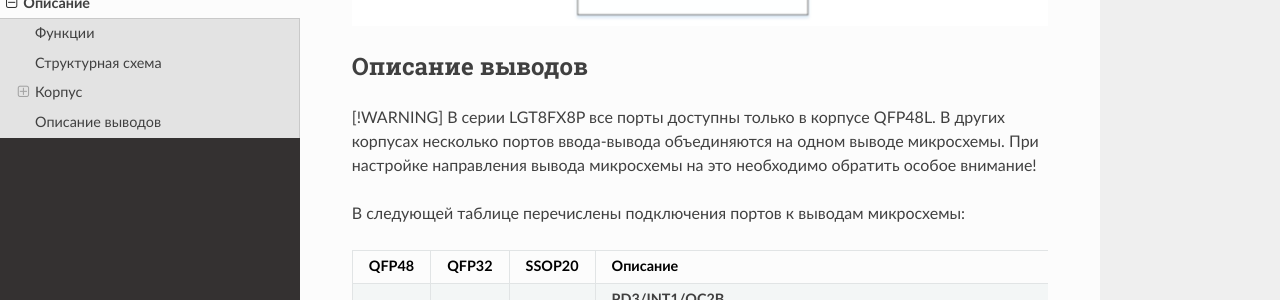
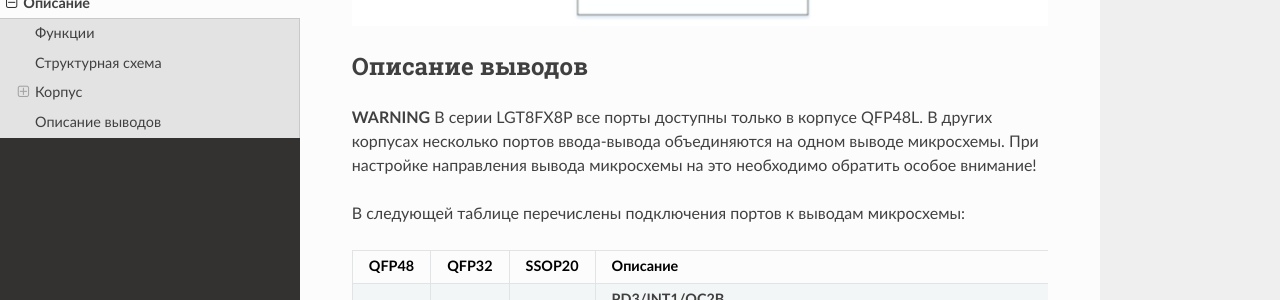
Before and after one commit to b-oleg/LGT8FXP, a Sphinx documentation site: the page built from doc/overview.md, in a window 1280 px wide and 900 px high, scrolled down 4224 px. Shown: the part 150-450 px from the top of the window. Built offline with Sphinx 7.4.7 and the Read the Docs theme 3.1.0, drawn with Linux system fonts in a browser that asks for light colours.

```diff
--- a/doc/overview.md
+++ b/doc/overview.md
@@ -84,7 +84,7 @@ LGT8F328P — это 8-битный RISC микроконтроллер, раз
 ![SSOP20](overview-SSOP20.png)
 
 ## Описание выводов
-[!WARNING]
+**WARNING**
 В серии LGT8FX8P все порты доступны только в корпусе QFP48L. В других корпусах несколько портов ввода-вывода объединяются на одном выводе микросхемы. При настройке направления вывода микросхемы на это необходимо обратить особое внимание!
 
 В следующей таблице перечислены подключения  портов к выводам микросхемы:
```
